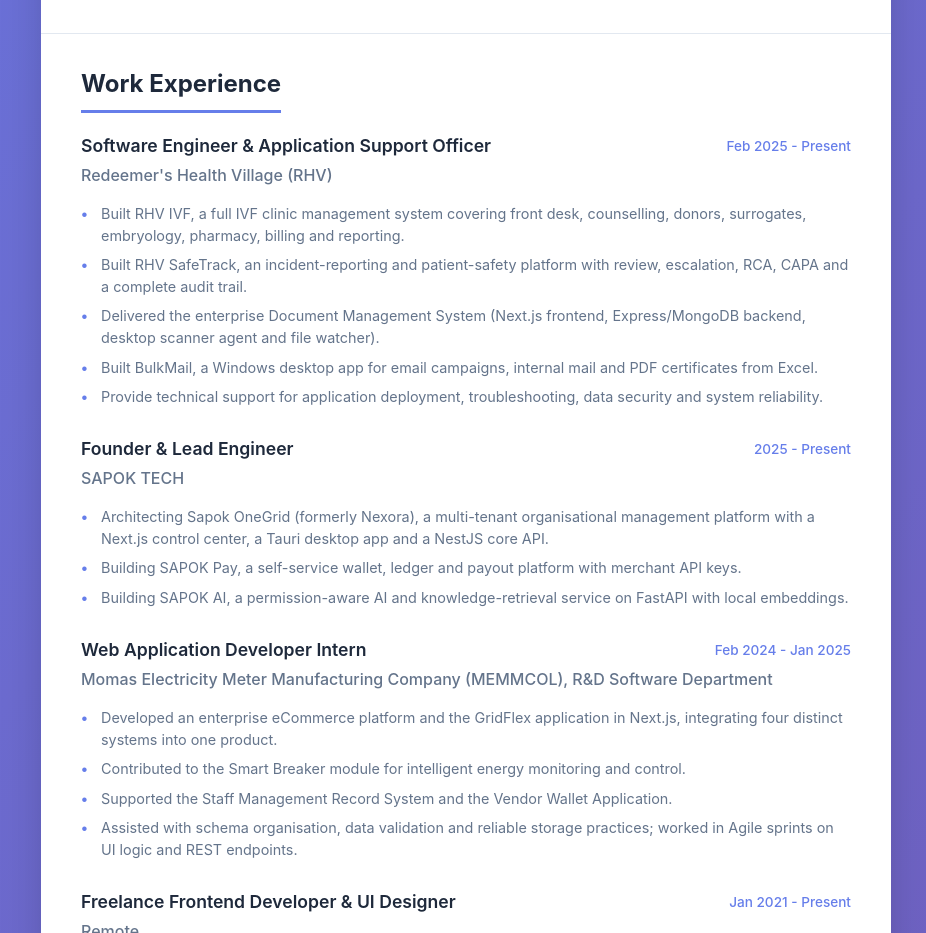
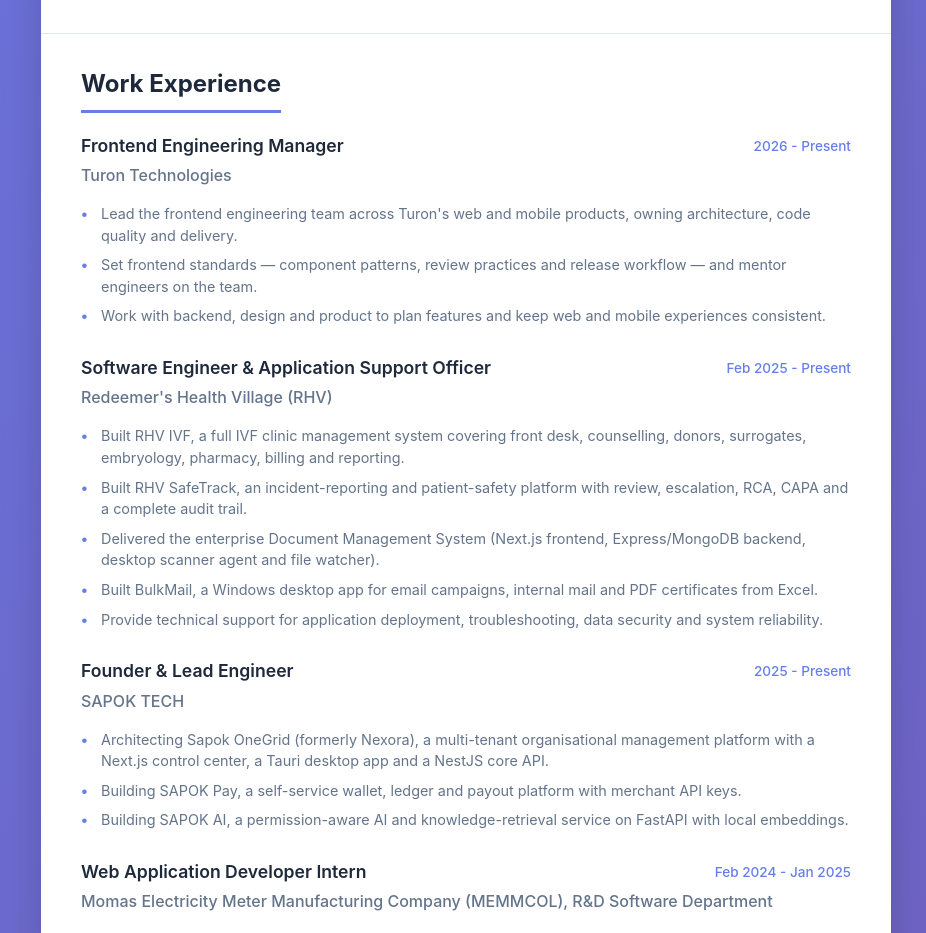
Before and after one commit to Adedara-samuel/SAPOK-Portfolio, a Next.js app: page /cv in a window 1280 px wide. Shown: the part 1740-2673 px from the top of the page, without its empty margins (174-1100 px from the left). Built offline with nearby package versions, Linux system fonts and the light colour scheme.

Commit message:
Update portfolio details and improve image handling across scenes

```diff
--- a/src/components/scenes/AboutScene.tsx
+++ b/src/components/scenes/AboutScene.tsx
@@ -24,12 +24,13 @@
       <div className="grid gap-12 lg:grid-cols-[0.9fr_1.1fr]">
         <div className="space-y-8">
           <Reveal step={2} className="overflow-hidden rounded-3xl border border-line">
-            {/* eslint-disable-next-line @next/next/no-img-element */}
+            { }
             <img src="/images/hero-pics.jpeg" alt={`${profile.name} at work`} className="aspect-[4/3] w-full object-cover" />
           </Reveal>
           <Reveal step={3} className="space-y-4 text-[15px] leading-relaxed text-paper/85">
             <p>
-              I&apos;m {profile.name} — a software engineer at Redeemer&apos;s Health Village and the founder of SAPOK TECH. Most of my
+              I&apos;m {profile.name} — Frontend Engineering Manager at Turon Technologies, software engineer at Redeemer&apos;s Health
+              Village, and founder of SAPOK TECH. Most of my
               work lives where the stakes are real: patient records, incident reports, money moving between accounts.
             </p>
             <p>
@@ -54,7 +55,7 @@
             <ol className="border-l border-line">
               {cvExperience.map((exp, i) => (
                 <Reveal as="li" key={exp.title + exp.company} step={4 + i} className="relative pb-8 pl-6 last:pb-0">
-                  <span className={`absolute -left-[5px] top-1.5 size-[9px] rounded-full border-2 border-ink ${i < 2 ? "bg-accent" : "bg-faint"}`} />
+                  <span className={`absolute -left-[5px] top-1.5 size-[9px] rounded-full border-2 border-ink ${exp.period.endsWith("Present") ? "bg-accent" : "bg-faint"}`} />
                   <div className="font-mono text-[10px] uppercase tracking-[0.16em] text-muted">{exp.period}</div>
                   <h3 className="mt-1 text-lg font-semibold leading-snug">{exp.title}</h3>
                   <div className="text-sm text-muted">{exp.company}</div>
--- a/src/components/scenes/IndexScene.tsx
+++ b/src/components/scenes/IndexScene.tsx
@@ -72,7 +72,7 @@
         {/* Portrait card */}
         <Reveal step={2} className="relative mx-auto w-full max-w-sm [perspective:1200px] lg:max-w-none">
           <motion.div style={{ rotateX: rx, rotateY: ry }} className="relative overflow-hidden rounded-[28px] border border-line bg-raised shadow-2xl shadow-black/40">
-            {/* eslint-disable-next-line @next/next/no-img-element */}
+            { }
             <img src="/images/SAMUEL.jpeg" alt={profile.name} className="aspect-[4/5] w-full object-cover" />
             <div className="absolute inset-x-0 bottom-0 bg-gradient-to-t from-black/80 via-black/30 to-transparent p-5 pt-20">
               <div className="flex items-center justify-between font-mono text-[10px] uppercase tracking-[0.16em] text-white/80">
@@ -102,7 +102,7 @@
                 onClick={() => openProject(p.slug)}
                 className="group flex w-full items-center gap-4 rounded-2xl border border-line bg-surface/60 p-3 text-left transition hover:border-accent/60"
               >
-                {/* eslint-disable-next-line @next/next/no-img-element */}
+                { }
                 <img src={p.cover} alt="" className="h-14 w-20 shrink-0 rounded-lg object-cover" />
                 <span className="min-w-0">
                   <span className="block truncate font-medium">{p.title}</span>
--- a/src/components/scenes/WorkScene.tsx
+++ b/src/components/scenes/WorkScene.tsx
@@ -12,7 +12,7 @@
     <Reveal step={step} className={large ? "md:col-span-2" : ""}>
       <button data-cursor="view" onClick={onOpen} className="group block w-full text-left">
         <div className="relative overflow-hidden rounded-2xl border border-line bg-raised">
-          {/* eslint-disable-next-line @next/next/no-img-element */}
+          { }
           <img
             src={p.cover}
             alt={`${p.title} cover`}
@@ -139,7 +139,7 @@
                 transition={{ type: "spring", stiffness: 260, damping: 24 }}
                 className="ml-8 -mt-24 w-72 overflow-hidden rounded-xl border border-line shadow-2xl shadow-black/50"
               >
-                {/* eslint-disable-next-line @next/next/no-img-element */}
+                { }
                 <img src={hovered.cover} alt="" className="aspect-[16/10] w-full object-cover" />
               </motion.div>
             )}
@@ -150,7 +150,7 @@
         <div className="grid gap-4 sm:grid-cols-2 md:hidden">
           {list.map((p) => (
             <button key={p.slug} onClick={() => openProject(p.slug)} className="overflow-hidden rounded-2xl border border-line bg-surface text-left active:scale-[0.99]">
-              {/* eslint-disable-next-line @next/next/no-img-element */}
+              { }
               <img src={p.cover} alt="" loading="lazy" className="aspect-[16/10] w-full object-cover" />
               <div className="p-4">
                 <div className="font-mono text-[10px] uppercase tracking-[0.14em] text-muted">
--- a/src/components/work/ProjectSheet.tsx
+++ b/src/components/work/ProjectSheet.tsx
@@ -94,7 +94,7 @@
                 className="relative aspect-[16/10] max-h-[62vh] w-full overflow-hidden bg-raised md:aspect-[16/8]"
               >
                 <button className="block size-full" data-cursor="view" onClick={() => setLightbox(0)} aria-label="Open cover image">
-                  {/* eslint-disable-next-line @next/next/no-img-element */}
+                  { }
                   <img src={project.cover} alt={`${project.title} cover`} className="size-full object-cover" />
                 </button>
                 <div className="pointer-events-none absolute inset-x-0 bottom-0 h-1/2 bg-gradient-to-t from-surface to-transparent" />
@@ -167,7 +167,7 @@
                           className="group overflow-hidden rounded-xl border border-line bg-raised"
                           aria-label={`Open screenshot ${i + 1}`}
                         >
-                          {/* eslint-disable-next-line @next/next/no-img-element */}
+                          { }
                           <img src={src} alt="" loading="lazy" className="aspect-[16/10] w-full object-cover object-top transition duration-700 group-hover:scale-[1.03]" />
                         </button>
                       ))}
--- a/src/data/portfolio-data.ts
+++ b/src/data/portfolio-data.ts
@@ -117,6 +117,16 @@
 }
 
 export const cvExperience: CVExperience[] = [
+  {
+    title: "Frontend Engineering Manager",
+    period: "2026 - Present",
+    company: "Turon Technologies",
+    highlights: [
+      "Lead the frontend engineering team across Turon's web and mobile products, owning architecture, code quality and delivery.",
+      "Set frontend standards — component patterns, review practices and release workflow — and mentor engineers on the team.",
+      "Work with backend, design and product to plan features and keep web and mobile experiences consistent.",
+    ],
+  },
   {
     title: "Software Engineer & Application Support Officer",
     period: "Feb 2025 - Present",
```
